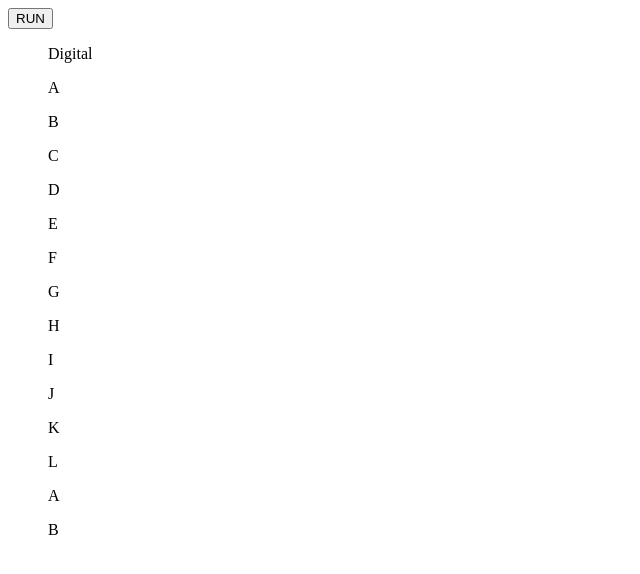
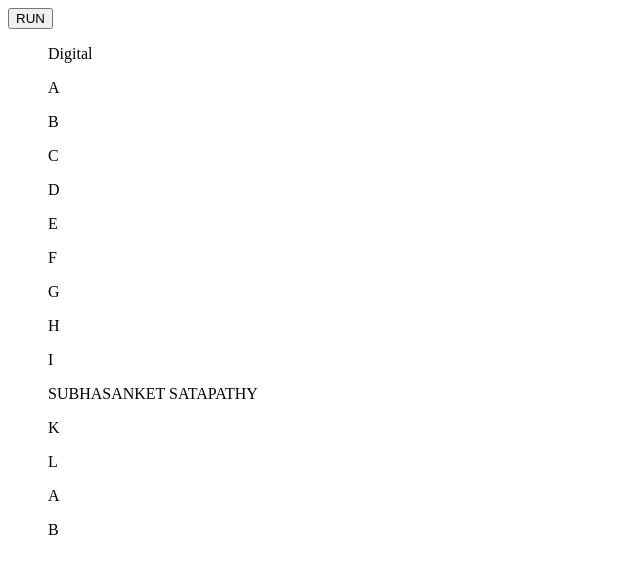
Before and after one commit to nitinkundu/devops_git_test01, a plain HTML site: page index.html in a window 1280 px wide. Both pictures are taken after a click on the button "RUN". Shown: the whole page, without its empty margins (0-640 px from the left). Drawn offline with Linux system fonts and the light colour scheme.

Commit message:
commit from subhasanket branch feature10

```diff
--- a/index.html
+++ b/index.html
@@ -21,7 +21,7 @@
         Names[7]="G";
         Names[8]="H";
         Names[9]="I";
-        Names[10]="J";
+        Names[10]="SUBHASANKET SATAPATHY";
         Names[11]="K";
         Names[12]="L";
         Names[13]="A";
```
